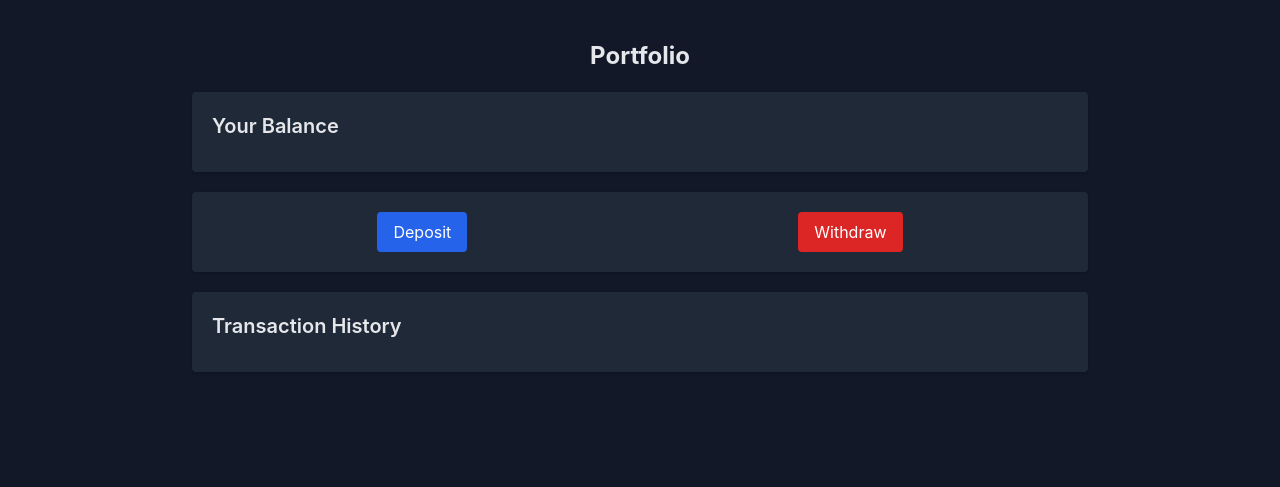
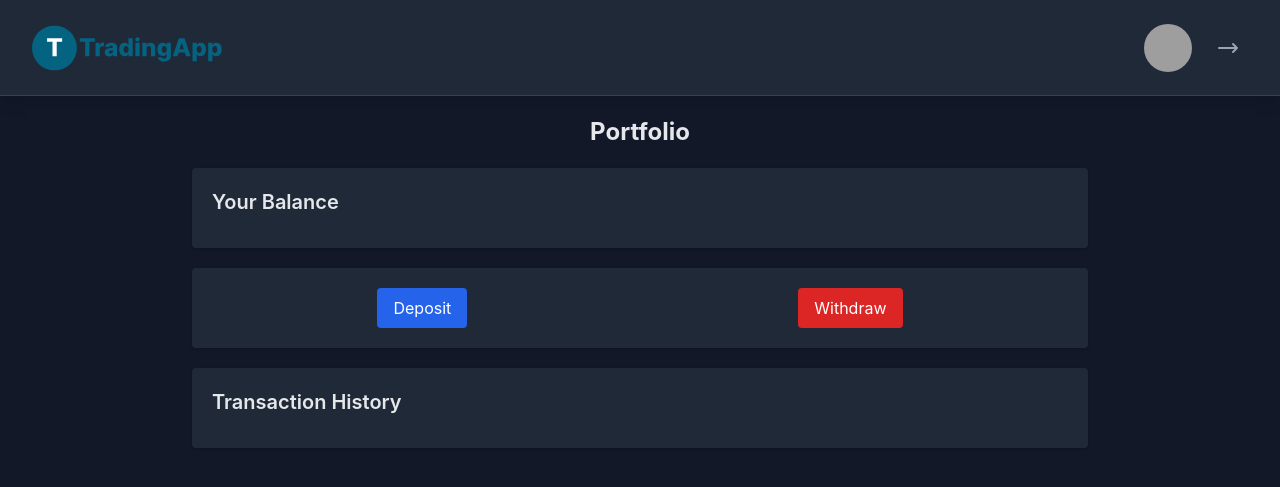
Before and after one commit to Clwmm/GUI_Projekt_2024, a FastAPI app: template frontend/templates/user_profile.html in a window 1280 px wide. Shown: the top 487 px of the page. Run offline with FastAPI, Linux system fonts and the light colour scheme; the template is opened without the code that fills it, so the values that code supplies are empty; parts of the project's set-up code (start-up, migrations or seed data) failed here and were passed over; grey boxes are pictures that could not be loaded.

Commit message:
header fix and added to profile page

```diff
--- a/backend/main.py
+++ b/backend/main.py
@@ -57,7 +57,13 @@ def index(request: Request):
 
 @app.get("/profile")
 def profile(request: Request):
-    return templates.TemplateResponse(name="user_profile.html", context={"request": request})
+    user = request.session.get("user")
+    if check_user(user):
+        return templates.TemplateResponse(
+            name="user_profile.html", context={"request": request,  "user": user}
+        )
+
+    return templates.TemplateResponse(name="login.html", context={"request": request})
 
 @app.get("/pairs")
 def get_pairs(request: Request):
--- a/frontend/static/css/output.css
+++ b/frontend/static/css/output.css
@@ -657,6 +657,10 @@ video {
   margin-top: 2.5rem;
 }
 
+.mt-5 {
+  margin-top: 1.25rem;
+}
+
 .block {
   display: block;
 }
@@ -681,12 +685,12 @@ video {
   height: 0.25rem;
 }
 
-.h-1\/2 {
-  height: 50%;
+.h-24 {
+  height: 6rem;
 }
 
-.h-24 {
-  height: 6rem;
+.h-48 {
+  height: 12rem;
 }
 
 .h-5 {
@@ -709,22 +713,6 @@ video {
   height: 100vh;
 }
 
-.h-52 {
-  height: 13rem;
-}
-
-.h-96 {
-  height: 24rem;
-}
-
-.h-64 {
-  height: 16rem;
-}
-
-.h-48 {
-  height: 12rem;
-}
-
 .max-h-\[400px\] {
   max-height: 400px;
 }
@@ -735,6 +723,14 @@ video {
 
 .w-11\/12 {
   width: 91.666667%;
+}
+
+.w-2\/3 {
+  width: 66.666667%;
+}
+
+.w-48 {
+  width: 12rem;
 }
 
 .w-5 {
@@ -755,22 +751,6 @@ video {
 
 .w-full {
   width: 100%;
-}
-
-.w-96 {
-  width: 24rem;
-}
-
-.w-2\/5 {
-  width: 40%;
-}
-
-.w-2\/3 {
-  width: 66.666667%;
-}
-
-.w-48 {
-  width: 12rem;
 }
 
 .min-w-full {
--- a/frontend/templates/user_profile.html
+++ b/frontend/templates/user_profile.html
@@ -12,10 +12,49 @@
       color: #e5e7eb;
       font-family: 'Inter', sans-serif;
     }
+
+    .profile-img {
+      border-radius: 50%;
+      width: 48px;
+      height: 48px;
+      object-fit: cover;
+      cursor: pointer;
+      transition: opacity 0.3s ease;
+    }
+
+    .profile-img:hover {
+      opacity: 0.8;
+    }
+
+    .logo-img {
+        cursor: pointer;
+    }
+
+    .logo-img:hover {
+      opacity: 0.8;
+    }
   </style>
 </head>
 <body>
-  <div class="max-w-4xl mx-auto mt-10">
+<header class="bg-gray-800 shadow-lg h-24 flex items-center justify-between px-8 border-b border-gray-700">
+    <div class="text-3xl font-semibold text-white">
+        <img src="{{ url_for('static', path='/svg/logo.svg') }}" class="logo-img w-48 h-48" alt="Logo" onclick="window.location.href='/';">
+    </div>
+
+  <div class="flex items-center gap-4">
+      <img class="profile-img hover:opacity-80" onclick="window.location.href='/profile';"
+          src="{{ user['picture'] if user['picture'] else url_for('static', path='svg/avatar.svg') }}"
+          alt="Profile">
+
+
+    <button id="logout_button" class="text-gray-400 hover:text-white p-2" onclick="window.location.href='/logout';">
+      <svg class="w-6 h-6" fill="none" stroke="currentColor" viewBox="0 0 24 24">
+        <path stroke-linecap="round" stroke-linejoin="round" stroke-width="2" d="M17 16l4-4m0 0l-4-4m4 4H3"/>
+      </svg>
+    </button>
+  </div>
+</header>
+  <div class="max-w-4xl mx-auto mt-5">
     <!-- Nagłówek / Tytuł -->
     <h1 class="text-2xl font-bold mb-5 text-center">Portfolio</h1>
 
```
Also changed, not shown: frontend/templates/index.html (+10 -2 lines).
